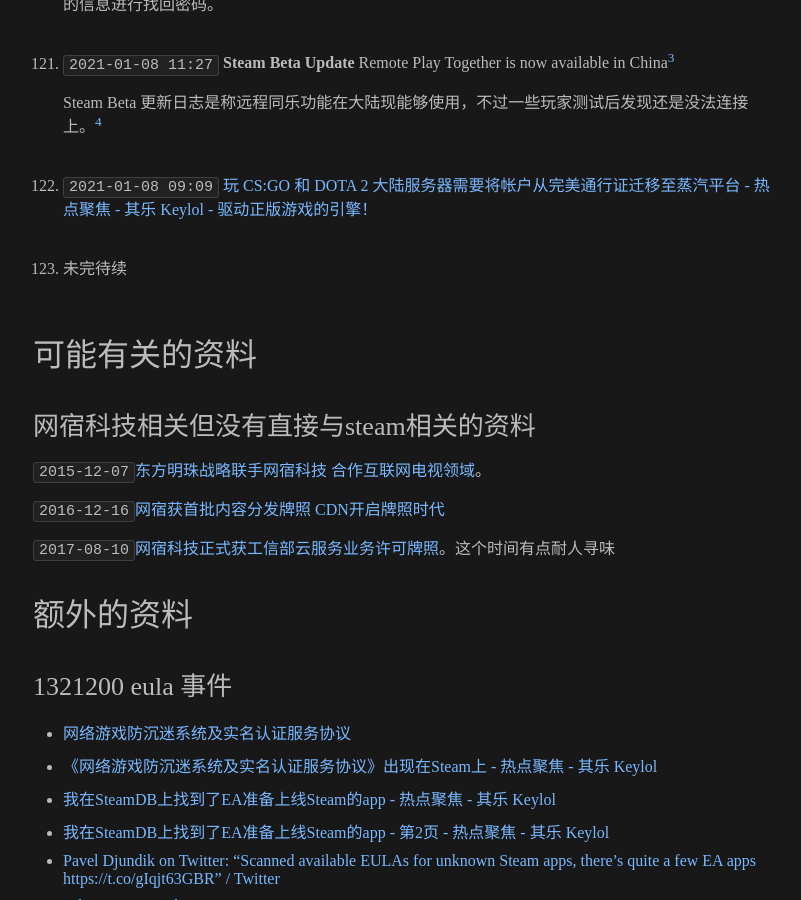
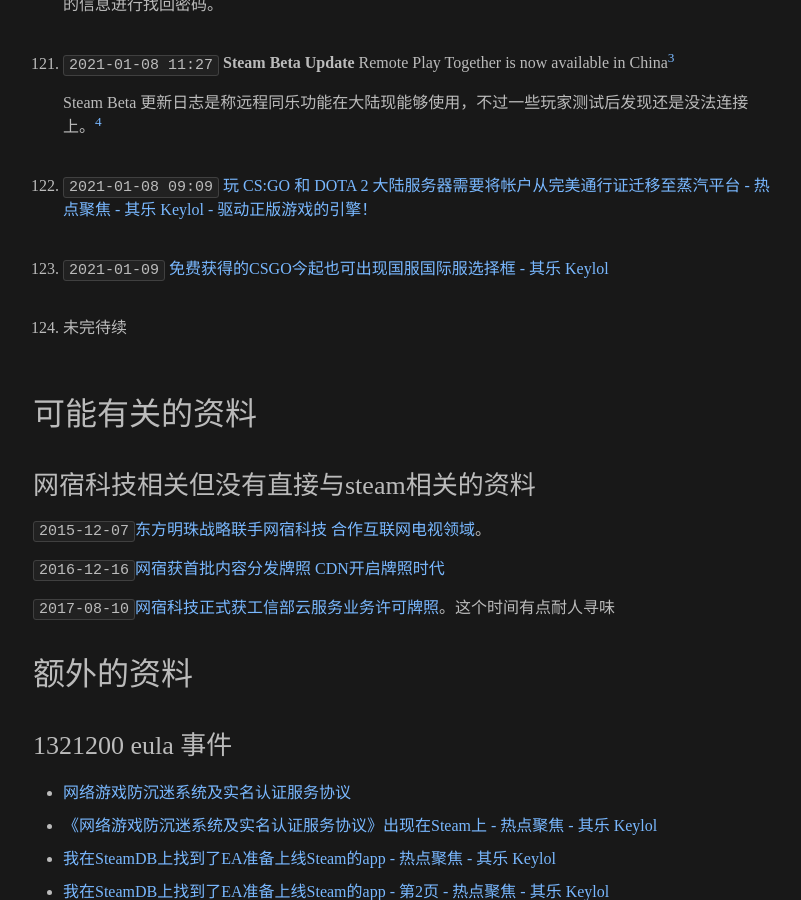
Before and after one commit to gledos/gledos.github.io, a Jekyll site: the page built from _posts/2018-07-12-wegame-steam.markdown, in a window 1280 px wide and 900 px high, scrolled down 20664 px. Shown: the whole window, without its empty margins (237-1038 px from the left). Built offline with Jekyll 4.4.1, drawn with Linux system fonts in a browser that asks for light colours.

Commit message:
增加新闻

```diff
--- a/_posts/2018-07-12-wegame-steam.markdown
+++ b/_posts/2018-07-12-wegame-steam.markdown
@@ -740,7 +740,9 @@
 
 122. `2021-01-08 09:09` [玩 CS:GO 和 DOTA 2 大陆服务器需要将帐户从完美通行证迁移至蒸汽平台 - 热点聚焦 - 其乐 Keylol - 驱动正版游戏的引擎！](https://archive.is/SfsUB "https://keylol.com/t674392-1-1")
 
-123. 未完待续
+123. `2021-01-09` [免费获得的CSGO今起也可出现国服国际服选择框 - 其乐 Keylol](https://archive.is/PxFaM "https://keylol.com/t674754-1-1")
+
+124. 未完待续
 
 <!-- [这是真的吗 NGA玩家社区](https://archive.vn/rgmOt) 在隔壁群友看到的，如果是真的话，那?死也不会用的
     steam中国、WAC反作弊 -->
```
